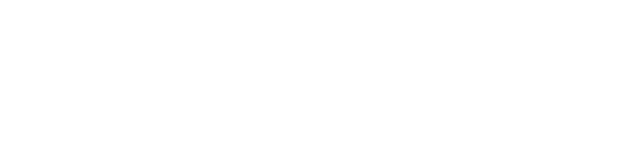
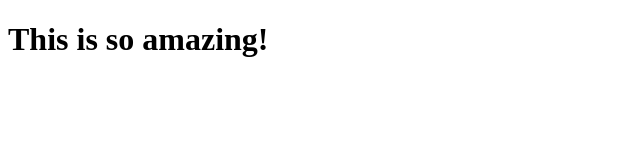
Before and after one commit to CookieGiver/GitDemo-repo, a plain HTML site: page index.html in a window 1280 px wide. Shown: the whole page, without its empty margins (0-640 px from the left). Drawn offline with Linux system fonts and the light colour scheme.

Commit message:
Added h1 tag

```diff
--- a/index.html
+++ b/index.html
@@ -6,6 +6,8 @@
     <title>Document</title>
 </head>
 <body>
-
+    <h1>
+        This is so amazing!
+    </h1>
 </body>
 </html>
```
